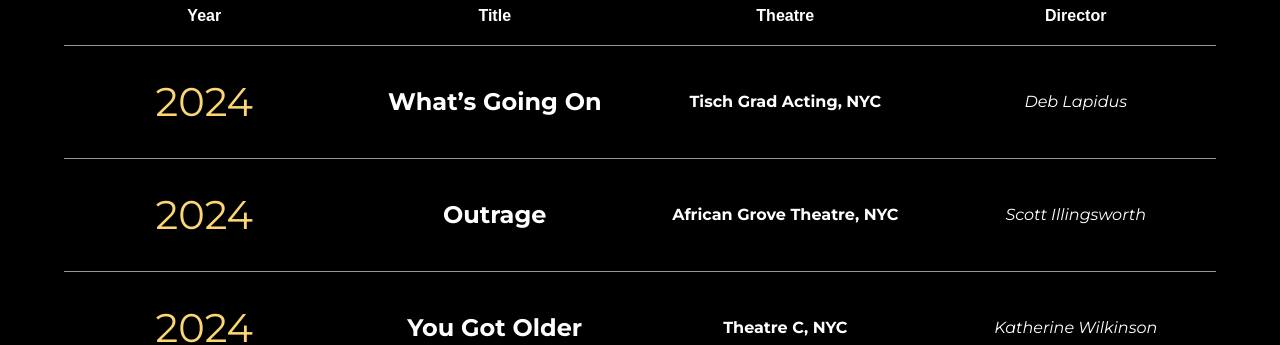
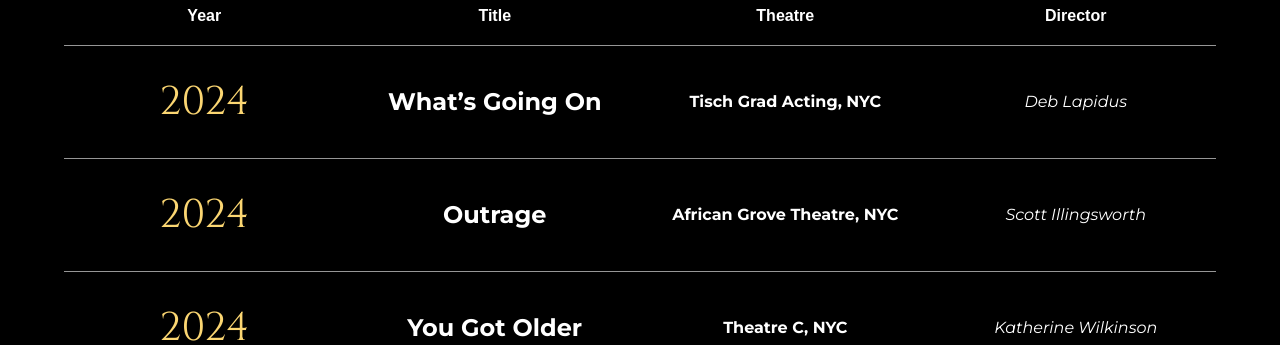
Before and after one commit to Kurmaya/laurennychelle, a plain HTML site: page work.html in a window 1280 px wide. Shown: the part 460-805 px from the top of the page. Drawn offline with Linux system fonts and the light colour scheme.

Commit message:
Update styles.css

```diff
--- a/styles/styles.css
+++ b/styles/styles.css
@@ -543,6 +543,7 @@ form input::placeholder, textarea::placeholder{
 }
 .work h3{
     color:#fbd672;
+    font-family: 'Cinzel', serif!important;
 }
 .title{
 font-size:1.5rem;
```
